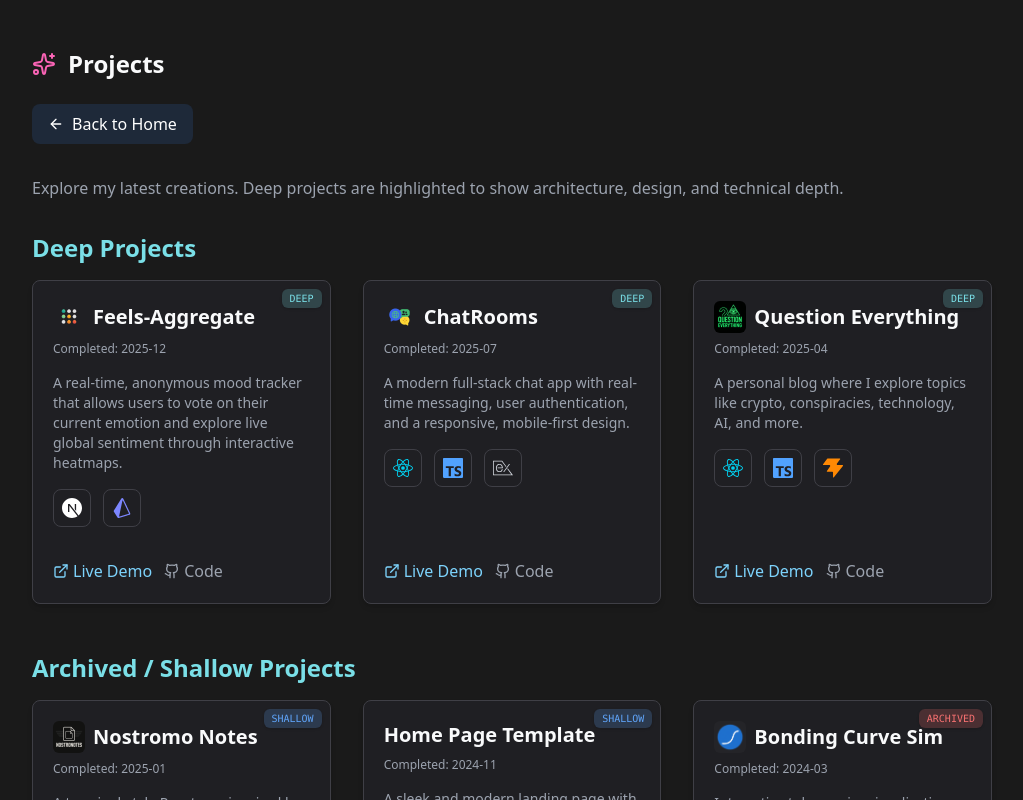
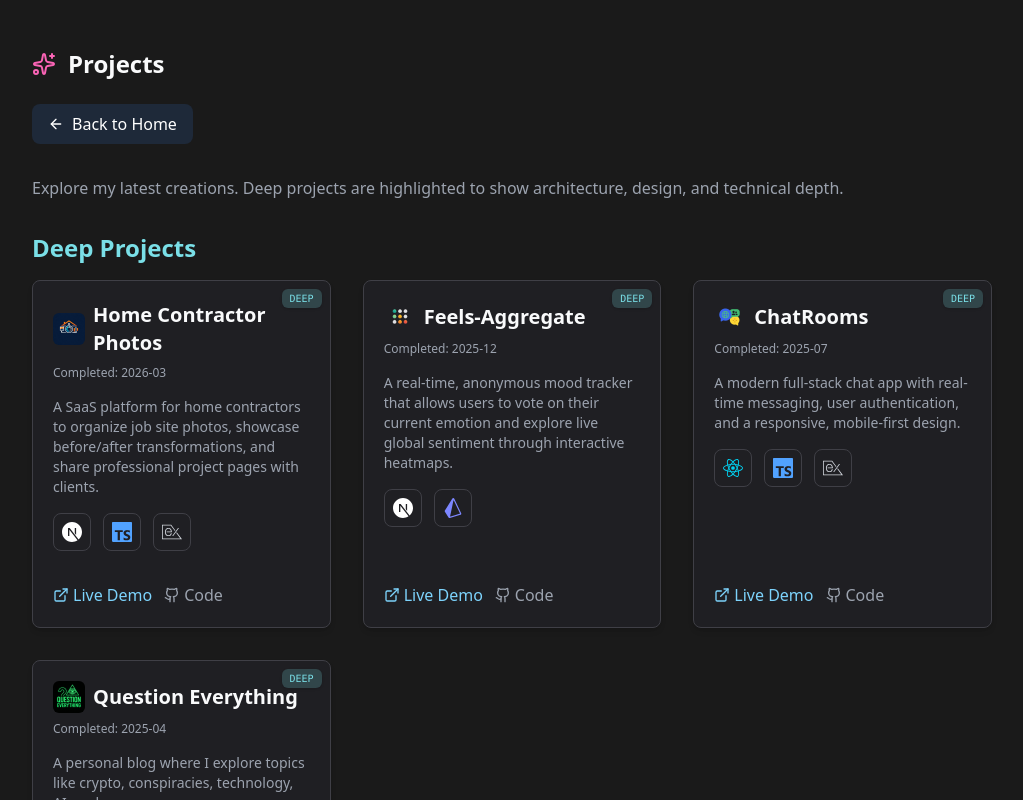
Before and after one commit to trev-sykes/trevs-portfolio, a Next.js app: page /projects in a window 1280 px wide. Shown: the top 800 px of the page, without its empty margins (128-1151 px from the left). Built offline with nearby package versions, Linux system fonts and the light colour scheme.

Commit message:
Update: add new project, home-contractor-photos.

```diff
--- a/app/data/projects.ts
+++ b/app/data/projects.ts
@@ -4,6 +4,40 @@ import { SKILL_MAP } from "./skills";
 const PROJECTS: Project[] = [
     {
         id: 1,
+        slug: 'Home-Contractor-Photos',
+        title: "Home Contractor Photos",
+        logo: '/logos/home-contractor-photos.png',
+        description: "A SaaS platform for home contractors to organize job site photos, showcase before/after transformations, and share professional project pages with clients.",
+        mobileDescription: "SaaS photo management tool for contractors with before/after sliders and client sharing.",
+        summary: "Built with Next.js, Express, Prisma, and PostgreSQL, Home Contractor Photos is a full-stack SaaS with Stripe billing, Cloudinary photo storage, and Resend transactional email. The project pushed me deep into SaaS fundamentals — subscription lifecycle management, webhook handling, feature gating, and rate limiting. Structuring the backend around a clean modules pattern (routes, controller, service per feature) made the codebase easy to reason about as it grew. The frontend uses Next.js App Router with route groups for dashboard and marketing sections, Tailwind v4 with a custom design system, and a mobile-first approach throughout. This was my most complete production-ready build to date.",
+        challenges: "Stripe webhooks were the steepest learning curve — getting the event order right, handling idempotency, and ensuring the raw body reached the webhook handler before express.json() consumed it required careful middleware ordering. Building the before/after slider with proper touch support on mobile was another challenge; passive event listeners and touchAction conflicts took real debugging to resolve. Designing a subscription system that gracefully handles trial → active → cancelled states without locking users out of their own data required careful thought about what should be gated and what should stay readable regardless of plan status.",
+        learnings: [
+            "Full SaaS subscription lifecycle with Stripe",
+            "Webhook handling and middleware ordering in Express",
+            "Feature gating with subscription middleware",
+            "Cloudinary integration for photo upload and storage",
+            "Next.js App Router with route groups and shared layouts",
+            "Mobile touch event handling for interactive UI components",
+            "Transactional email with Resend",
+            "Rate limiting and API protection"
+        ],
+        liveDemo: "https://home-contractor-photos.vercel.app/",
+        github: "https://github.com/trev-sykes/home-contractor-photos",
+        thumbnail: "/projects/home-contractor-photos.png",
+        tech: [
+            SKILL_MAP.next,
+            SKILL_MAP.typescript,
+            SKILL_MAP.express,
+            SKILL_MAP.prisma,
+            SKILL_MAP.tailwind,
+        ],
+        hosting: ["Vercel", "Render", "Neon"],
+        category: 'deep',
+        date: '2026-03'
+    }
+    ,
+    {
+        id: 2,
         slug: 'Feels-Aggregate',
         title: "Feels-Aggregate",
         logo: '/logos/feels-aggregate.png',
@@ -31,7 +65,7 @@ const PROJECTS: Project[] = [
         date: '2025-12'
     },
     {
-        id: 2,
+        id: 3,
         slug: 'ChatRooms',
         title: "ChatRooms",
         logo: '/logos/chatrooms.png',
@@ -64,7 +98,7 @@ const PROJECTS: Project[] = [
         date: '2025-07'
     },
     {
-        id: 3,
+        id: 4,
         slug: "Question-Everything",
         title: "Question Everything",
         logo: "/logos/question-everything.png",
@@ -98,7 +132,7 @@ const PROJECTS: Project[] = [
         date: "2025-04"
     },
     {
-        id: 4,
+        id: 5,
         slug: 'Nostromo-Notes',
         title: "Nostromo Notes",
         logo: '/logos/nostromo-notes.png',
@@ -122,7 +156,7 @@ const PROJECTS: Project[] = [
         date: '2025-01'
     },
     {
-        id: 5,
+        id: 6,
         slug: "Home-Page-Template",
         title: "Home Page Template",
         description:
@@ -144,7 +178,7 @@ const PROJECTS: Project[] = [
         date: '2024-11'
     },
     {
-        id: 6,
+        id: 7,
         slug: "Bonding-Curve-Simulator",
         title: "Bonding Curve Sim",
         logo: "/logos/bonding-curve-simulator.png",
@@ -167,7 +201,7 @@ const PROJECTS: Project[] = [
         date: '2024-03'
     },
     {
-        id: 7,
+        id: 8,
         slug: "Stablecoin-Protocol",
         title: "Stablecoin Protocol",
         logo: "/logos/stablecoin-protocol.png",
@@ -189,7 +223,7 @@ const PROJECTS: Project[] = [
         date: '2024-01'
     },
     {
-        id: 8,
+        id: 9,
         slug: "Bonding-Curve-Marketplace",
         title: "Hype Dex",
         description:
@@ -213,7 +247,7 @@ const PROJECTS: Project[] = [
         date: '2023-11'
     },
     {
-        id: 9,
+        id: 10,
         slug: "Decentralized-Confessional",
         title: "Proof of Regret",
         logo: '/logos/proof-of-regret.png',
@@ -235,7 +269,7 @@ const PROJECTS: Project[] = [
         hosting: ["Arbitrum Testnet", "Vercel"],
         category: 'archived',
         date: '2023-08'
-    }
+    },
 ];
 
 export default PROJECTS;
```
Also changed, not shown: public/logos/home-contractor-photos.png (added), public/projects/home-contractor-photos.png (added).
